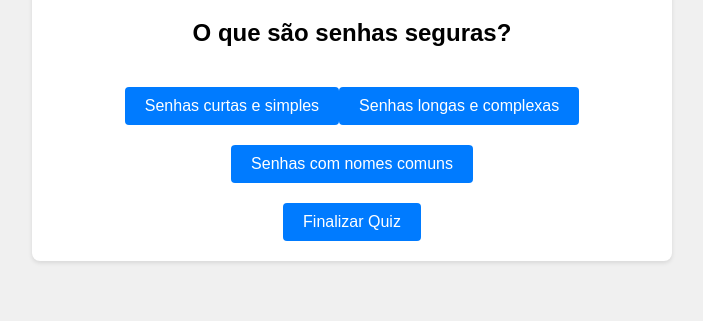
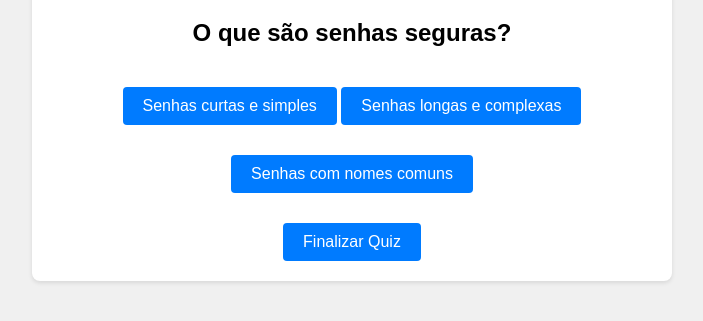
Before and after one commit to GH0ST-XX/teste1, a plain HTML site: page index.html in a window 1280 px wide. Shown: the part 109-430 px from the top of the page, without its empty margins (288-991 px from the left). Drawn offline with Linux system fonts and the light colour scheme.

Commit message:
Update index.html

```diff
--- a/index.html
+++ b/index.html
@@ -35,6 +35,10 @@
         button:hover {
             background-color: #0056b3;
         }
+
+        .option {
+            margin-bottom: 10px;
+        }
     </style>
 </head>
 <body>
@@ -57,7 +61,46 @@
                 options: ["Software seguro", "Programa malicioso", "Um tipo de hardware"],
                 answer: "Programa malicioso"
             },
-            // Adicione mais perguntas aqui...
+            {
+                question: "O que é phishing?",
+                options: ["Um tipo de pescaria", "Uma técnica de engenharia social", "Uma tentativa de enganar usuários"],
+                answer: "Uma tentativa de enganar usuários"
+            },
+            {
+                question: "Qual é um método comum para criar uma senha segura?",
+                options: ["Usar uma única palavra simples", "Combinação de letras maiúsculas e minúsculas, números e símbolos", "Escrever a senha em um papel"],
+                answer: "Combinação de letras maiúsculas e minúsculas, números e símbolos"
+            },
+            {
+                question: "O que é um software antivírus?",
+                options: ["Um programa para criar vírus", "Um programa para remover vírus de um computador", "Um sistema operacional"],
+                answer: "Um programa para remover vírus de um computador"
+            },
+            {
+                question: "O que significa HTTPS?",
+                options: ["Hypertext Transfer Protocol Secure", "Highly Effective Transport Protocol for Security", "Hyper Transfer System Security"],
+                answer: "Hypertext Transfer Protocol Secure"
+            },
+            {
+                question: "O que é autenticação de dois fatores?",
+                options: ["Um método para acessar duas contas diferentes", "Um processo que requer duas senhas", "Um método que adiciona uma camada extra de segurança ao solicitar duas formas de identificação"],
+                answer: "Um método que adiciona uma camada extra de segurança ao solicitar duas formas de identificação"
+            },
+            {
+                question: "Qual é uma maneira comum de proteger sua rede Wi-Fi doméstica?",
+                options: ["Manter a rede aberta e acessível a todos", "Usar uma senha forte e ocultar o nome da rede", "Não definir uma senha"],
+                answer: "Usar uma senha forte e ocultar o nome da rede"
+            },
+            {
+                question: "O que é engenharia social?",
+                options: ["Um ramo da engenharia de computação", "Um método para projetar sistemas de segurança", "Manipulação psicológica para obter informações confidenciais"],
+                answer: "Manipulação psicológica para obter informações confidenciais"
+            },
+            {
+                question: "Por que é importante manter o software atualizado?",
+                options: ["Para ocupar mais espaço no disco rígido", "Para corrigir falhas de segurança conhecidas e manter o software funcionando corretamente", "Para aumentar a velocidade da internet"],
+                answer: "Para corrigir falhas de segurança conhecidas e manter o software funcionando corretamente"
+            }
         ];
 
         let currentQuestion = 0;
@@ -69,12 +112,14 @@
 
             let optionsHtml = '';
             questionData.options.forEach((option, index) => {
-                optionsHtml += `<button onclick="checkAnswer('${option}')">${option}</button>`;
+                optionsHtml += `
+                    <button class="option" onclick="checkAnswer('${option}')">${option}</button>
+                `;
             });
 
             quizElement.innerHTML = `
                 <h2>${questionData.question}</h2>
-                ${optionsHtml}
+                <div class="options">${optionsHtml}</div>
             `;
         }
 
```
